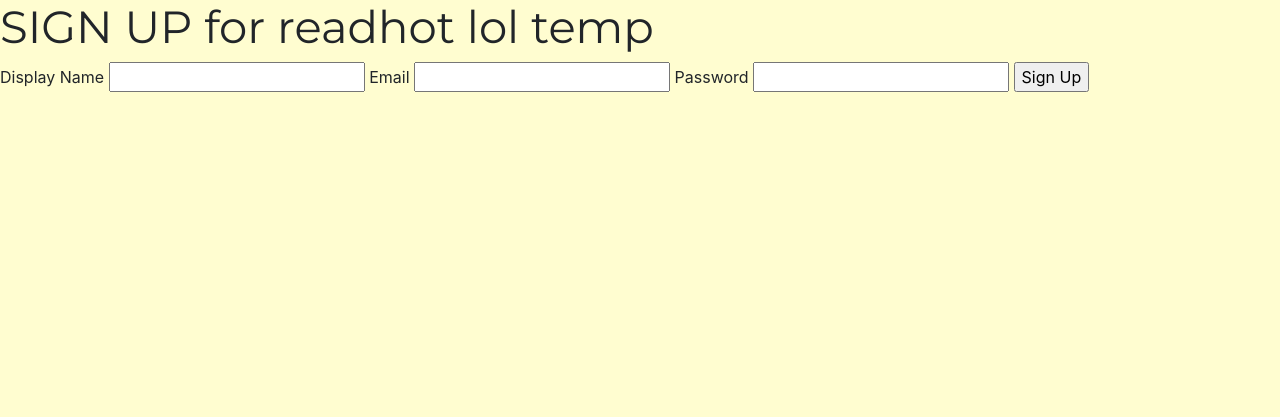
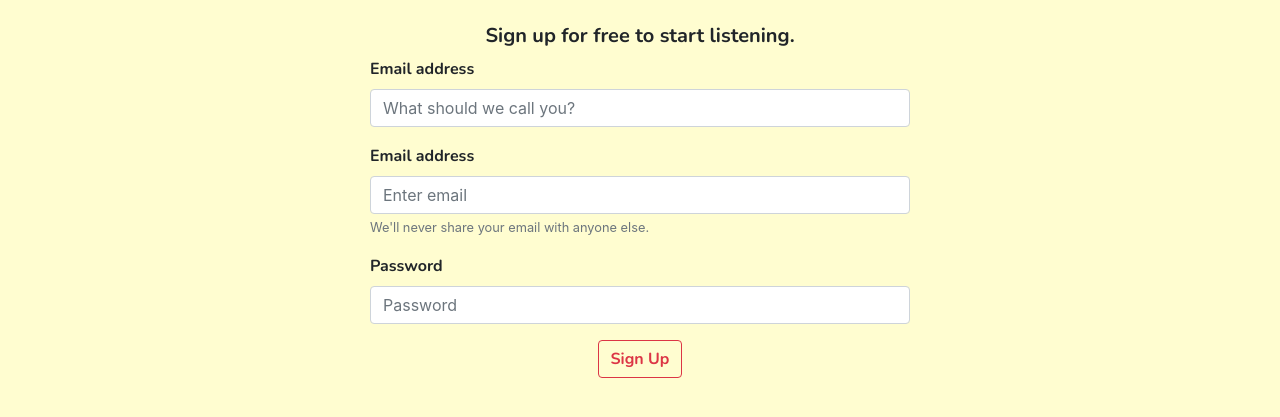
Before and after one commit to bernardw11/ReadHot-project, a Flask app: page /signup in a window 1280 px wide. Shown: the part 86-503 px from the top of the page. Run offline with Flask 2, Linux system fonts and the light colour scheme; some libraries are stand-ins or nearby versions.

Commit message:
made login and signup pages prettier

```diff
--- a/app.py
+++ b/app.py
@@ -108,7 +108,7 @@ def add_book():
 
 @app.route('/login_page')
 def login_page():
-    return render_template('login_page.html')
+    return render_template('login_page.html', time=datetime.now())
 
 
 @app.route('/login', methods=['GET', 'POST'])
@@ -123,7 +123,7 @@ def login():
             session['display'] = login_user['display']
             return redirect(url_for('library'))
         return redirect(url_for('login_page'))
-    return render_template('signup.html')
+    return render_template('signup.html', time=datetime.now())
 
 @app.route('/signup', methods=['POST', 'GET'])
 def signup():
@@ -137,7 +137,7 @@ def signup():
             session['display'] = request.form['display']
             return redirect(url_for('library'))
         return 'That username already exists! Try logging in.'
-    return render_template('signup.html')
+    return render_template('signup.html', time=datetime.now())
 
 @app.route('/logout')
 def logout():
--- a/static/css/style.css
+++ b/static/css/style.css
@@ -86,8 +86,8 @@
 .snav a {
   padding: 6px 8px 6px 16px;
   text-decoration: none;
-  font-size: 30px;
-  font-family:'Bebas Neue';
+  font-size: 24px;
+  font-family: 'Nunito', sans-serif;
   color: #FFFDD0;
   display: block;
 }
@@ -169,6 +169,17 @@ h3{
     font-family: 'Lato';
     font-size: 28px;
 }
+
+h5 {
+    font-family: 'Nunito', sans-serif;
+    font-weight: bold;
+}
+
+label, button {
+    font-family: 'Nunito', sans-serif;
+    font-weight: normal;
+}
+
 h6{
     font-family:'Lato';
     font-size: 15.5px;
--- a/templates/blanktemplate.html
+++ b/templates/blanktemplate.html
@@ -13,6 +13,7 @@
         <link href='https://fonts.googleapis.com/css?family=Lato' rel='stylesheet'>
         <link href='https://fonts.googleapis.com/css?family=Bebas Neue' rel='stylesheet'>
         <link href='https://fonts.googleapis.com/css?family=Montserrat' rel='stylesheet'>
+        <link href="https://fonts.googleapis.com/css2?family=Nunito:wght@700&display=swap" rel="stylesheet">
         <script src='https://kit.fontawesome.com/a076d05399.js'></script>
         <link rel="stylesheet" href="https://cdnjs.cloudflare.com/ajax/libs/font-awesome/4.7.0/css/font-awesome.min.css">
         <link href="https://fonts.googleapis.com/css2?family=Audiowide&display=swap" rel="stylesheet">
--- a/templates/login_page.html
+++ b/templates/login_page.html
@@ -22,7 +22,7 @@
         <br>
         <div class="text-center"><h5>Don't have an account?</h5></div>
         <div class="text-center">
-                <a href = "/signup" class="btn btn-outline-secondary">Sign up for ReadHot</a>
+                <button href = "/signup" class="btn btn-outline-secondary">Sign up for ReadHot</button>
             </div>
         </div>
     </div>
--- a/templates/signup.html
+++ b/templates/signup.html
@@ -1,14 +1,35 @@
 {% extends 'blanktemplate.html' %}
 
 {% block content %}
-    <h1>SIGN UP for readhot lol temp</h1>
-    <form action="/signup" method="POST">
-        <label for="display">Display Name</label>
-        <input type="text" name="display">
-        <label for="username">Email</label>
-        <input type="text" name="username">
-        <label for="password">Password</label>
-        <input type="password" name="password">
-        <input type="submit" value="Sign Up">
-    </form>
+<div class="container my-4">
+    <div class="row justify-content-center">
+        <div class="col-6">
+        <div class="text-center"><h5>Sign up for free to start listening.</h5></div>
+        <form method="POST" action="/signup">
+            <div class="form-group">
+                <label for="display">Email address</label>
+                <input type="text" class="form-control" id="exampleInputEmail1" name="display" placeholder="What should we call you?">
+                <!-- <small id="emailHelp" class="form-text text-muted">We'll never share your email with anyone else.</small> -->
+            </div>
+            <div class="form-group">
+                <label for="username">Email address</label>
+                <input type="email" class="form-control" name="username" aria-describedby="emailHelp" placeholder="Enter email">
+                <small id="emailHelp" class="form-text text-muted">We'll never share your email with anyone else.</small>
+            </div>
+            <div class="form-group">
+                <label for="password">Password</label>
+                <input type="password" class="form-control" name="password" placeholder="Password">
+            </div>
+            <div class="text-center">
+                <button type="submit" class="btn btn-outline-danger">Sign Up</button>
+            </div>
+        </form>
+        <!-- <br>
+        <div class="text-center"><h5>Don't have an account?</h5></div>
+        <div class="text-center">
+                <a href = "/signup" class="btn btn-outline-secondary">Sign up for ReadHot</a>
+            </div>
+        </div> -->
+    </div>
+</div>
 {% endblock %}
--- a/templates/template.html
+++ b/templates/template.html
@@ -14,6 +14,7 @@
         <link href='https://fonts.googleapis.com/css?family=Lato' rel='stylesheet'>
         <link href='https://fonts.googleapis.com/css?family=Bebas Neue' rel='stylesheet'>
         <link href='https://fonts.googleapis.com/css?family=Montserrat' rel='stylesheet'>
+        <link href="https://fonts.googleapis.com/css2?family=Nunito:wght@700&display=swap" rel="stylesheet">
         <script src='https://kit.fontawesome.com/a076d05399.js'></script>
         <link rel="stylesheet" href="https://cdnjs.cloudflare.com/ajax/libs/font-awesome/4.7.0/css/font-awesome.min.css">
         <link href="https://fonts.googleapis.com/css2?family=Audiowide&display=swap" rel="stylesheet">
```
